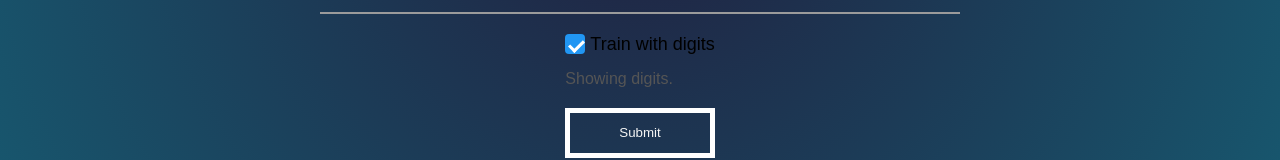
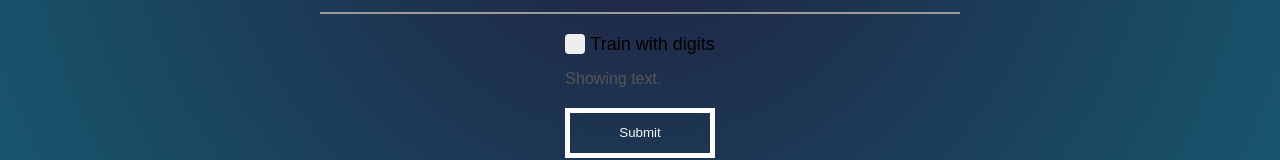
Before and after one commit to ussf88/Numbery, a React (Vite) app: page / in a window 1280 px wide. Shown: the part 543-703 px from the top of the page. Built offline with nearby package versions, Linux system fonts and the light colour scheme.

Commit message:
makke text training the default

```diff
--- a/src/InputPage.jsx
+++ b/src/InputPage.jsx
@@ -5,7 +5,7 @@ import './input.css'
 export default function InputPage() {
   const [min, setMin] = useState("");
   const [max, setMax] = useState("");
-  const [showdigits, setshowdigits] = useState(true)
+  const [showdigits, setshowdigits] = useState(false)
   const navigate = useNavigate();
 
   const handleSubmit = (e) => {
```
